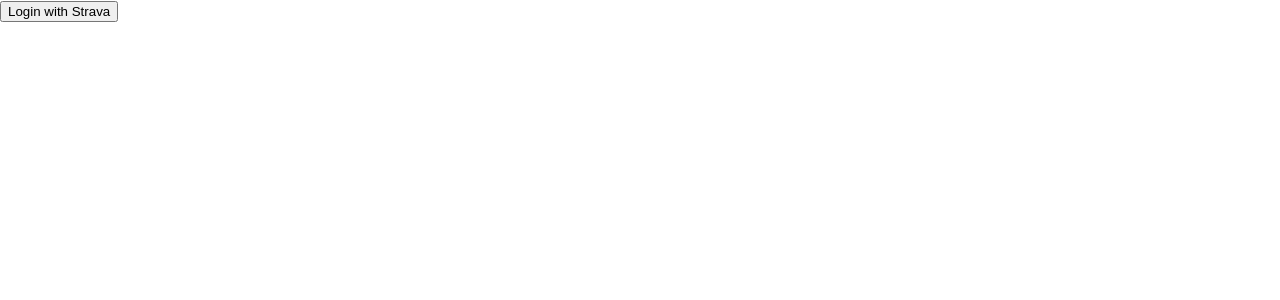
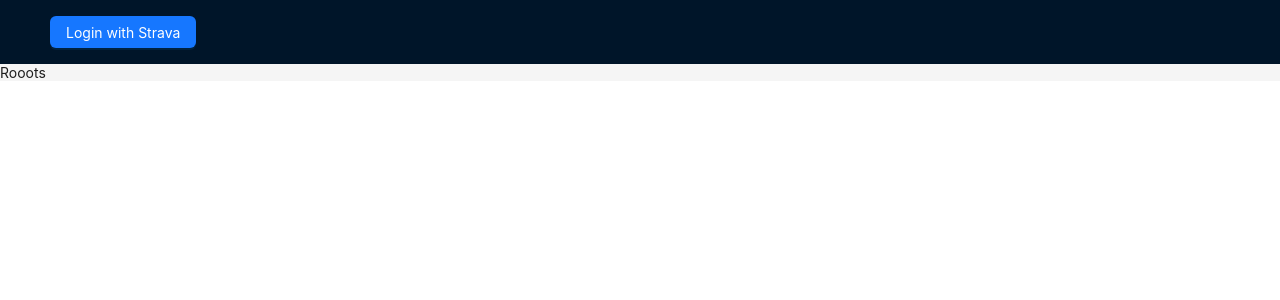
Before and after one commit to zerefwayne/rooots, a React (Create React App) app in the folder client/: page / in a window 1280 px wide. Shown: the top 300 px of the page. Built offline with nearby package versions, Linux system fonts and the light colour scheme.

Commit message:
Refactor client

```diff
--- a/client/package.json
+++ b/client/package.json
@@ -10,6 +10,7 @@
     "@types/node": "^16.18.39",
     "@types/react": "^18.2.18",
     "@types/react-dom": "^18.2.7",
+    "antd": "^5.8.2",
     "axios": "^1.4.0",
     "react": "^18.2.0",
     "react-dom": "^18.2.0",
--- a/client/src/App.tsx
+++ /dev/null
@@ -1,40 +0,0 @@
-import axios from 'axios';
-import { useState, useEffect } from 'react';
-
-function App() {
-
-  const [user, setUser] = useState<string | null>(null);
-
-  useEffect(() => {
-    const authenticationToken = sessionStorage.getItem("authentication_token");
-    setUser(authenticationToken);
-  }, []);
-
-  const handleLogin = () => {
-    axios.get<string>("http://localhost:8081/auth/strava/login").then(({ data: redirectUrl }) => {
-      window.location.replace(redirectUrl);
-    }).catch(err => {
-      console.error(err);
-    })
-  };
-
-  const handleLogout = () => {
-    sessionStorage.clear()
-    window.location.reload()
-  }
-
-  return (
-    <div>
-      {user ?
-        (
-          <>
-            <h1>Logged in!</h1>
-            <button onClick={handleLogout}>Logout</button>
-          </>
-        ) :
-        <button onClick={handleLogin}>Login with Strava</button>}
-    </div>
-  );
-}
-
-export default App;
--- /dev/null
+++ b/client/src/app/index.tsx
@@ -0,0 +1,52 @@
+
+import axios from 'axios';
+import { useEffect, useState } from 'react';
+import { BrowserRouter, Route, Routes } from 'react-router-dom';
+import './index.css';
+import { Home } from './pages/Home';
+
+import { Button, Layout } from 'antd';
+import { StravaLoading } from './pages/StravaCallback';
+
+const { Content, Header } = Layout;
+
+export function App() {
+  const [user, setUser] = useState<string | null>(null);
+
+  useEffect(() => {
+    const authenticationToken = sessionStorage.getItem("authentication_token");
+    setUser(authenticationToken);
+  }, []);
+
+  const handleLogin = () => {
+    axios.get<string>("http://localhost:8081/auth/strava/login").then(({ data: redirectUrl }) => {
+      window.location.replace(redirectUrl);
+    }).catch(err => {
+      console.error(err);
+    })
+  };
+
+  const handleLogout = () => {
+    sessionStorage.clear()
+    window.location.reload()
+  }
+
+  return (
+    <BrowserRouter>
+      <Layout>
+        <Header style={{ display: 'flex', alignItems: 'center' }}>
+          {user
+            ? <Button type='primary' danger onClick={handleLogout}>Logout</Button>
+            : <Button type='primary' onClick={handleLogin}>Login with Strava</Button>}
+        </Header>
+        <Content>
+          <Routes>
+            <Route path="/" element={<Home />} />
+            <Route path="/auth/strava/callback" element={<StravaLoading />} />
+            <Route path="*" element={<h1>Not Found</h1>} />
+          </Routes>
+        </Content>
+      </Layout>
+    </BrowserRouter>
+  );
+}
--- /dev/null
+++ b/client/src/app/pages/Home/index.tsx
@@ -0,0 +1,7 @@
+export function Home() {
+    return (
+        <div>
+            Rooots
+        </div>
+    );
+}
--- a/client/src/StravaLoading.tsx
+++ b/client/src/app/pages/StravaCallback/index.tsx
@@ -5,7 +5,7 @@ interface ExchangeTokenResponse {
     authenticationToken: string
 }
 
-function StravaLoading() {
+export function StravaLoading() {
     const params = new URLSearchParams(window.location.search);
     const code = params.get("code");
     const [authenticationToken, setAuthenticationToken] = useState('');
@@ -17,6 +17,7 @@ function StravaLoading() {
                 setAuthenticationToken(data.authenticationToken || '');
                 if (!data.authenticationToken) return
                 sessionStorage.setItem("authentication_token", data.authenticationToken)
+                window.location.href = '/';
             } catch (err) {
                 console.error(err)
             }
@@ -34,5 +35,3 @@ function StravaLoading() {
     )
 
 }
-
-export default StravaLoading
--- a/client/src/index.tsx
+++ b/client/src/index.tsx
@@ -1,21 +1,7 @@
 import React from 'react';
 import ReactDOM from 'react-dom/client';
-import './index.css';
-import App from './App';
+import { App } from './app';
 import reportWebVitals from './reportWebVitals';
-import { RouterProvider, createBrowserRouter } from 'react-router-dom';
-import StravaLoading from './StravaLoading';
-
-const router = createBrowserRouter([
-  {
-    path: "/",
-    element: <App />,
-  },
-  {
-    path: "/auth/strava/callback",
-    element: <StravaLoading />
-  }
-]);
 
 const root = ReactDOM.createRoot(
   document.getElementById('root') as HTMLElement
@@ -23,7 +9,7 @@ const root = ReactDOM.createRoot(
 
 root.render(
   <React.StrictMode>
-    <RouterProvider router={router} />
+    <App />
   </React.StrictMode>
 );
 
```
Also changed, not shown: client/src/app/index.css (renamed from client/src/index.css), 2 other files (tests, documents, lock files or other folders).
